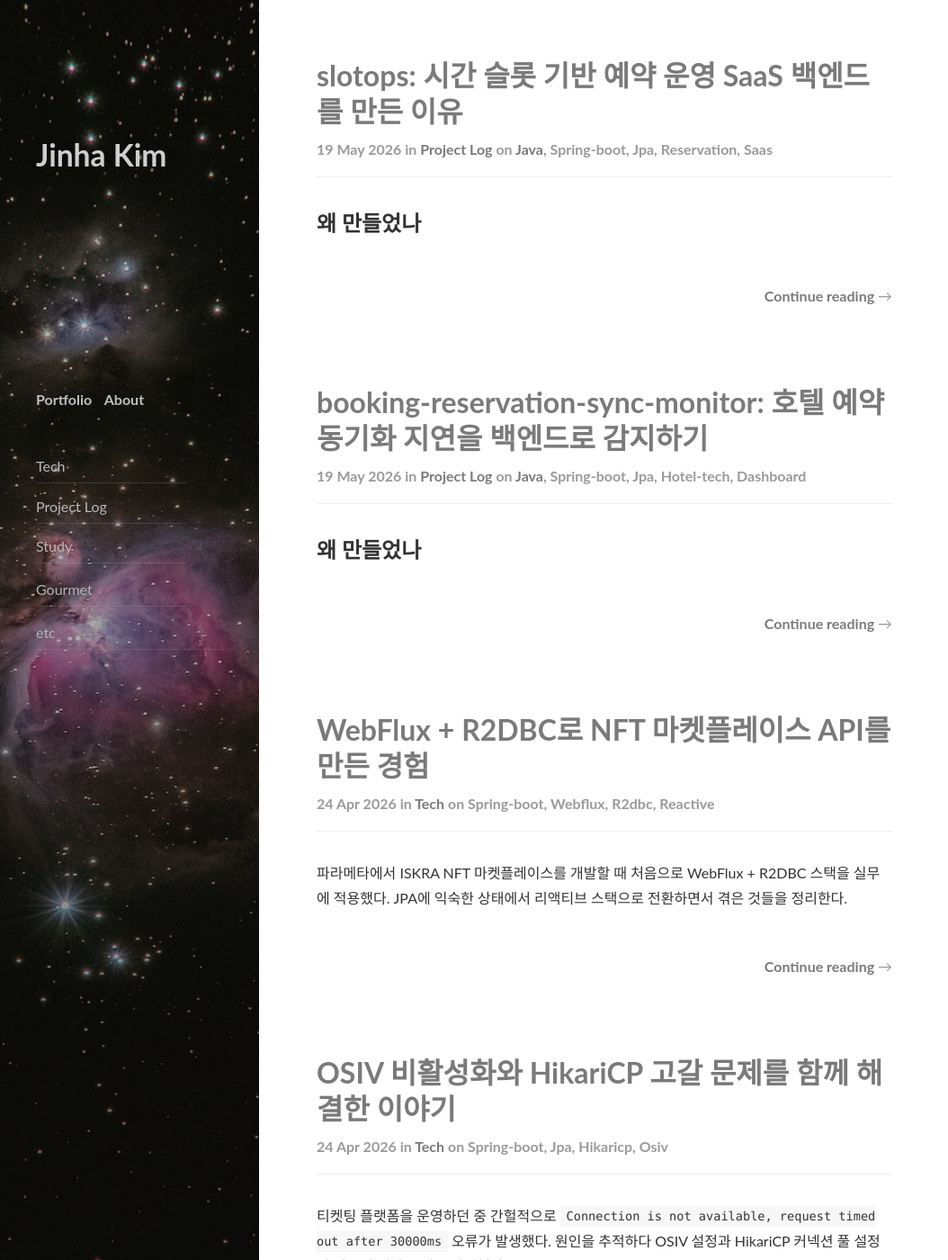
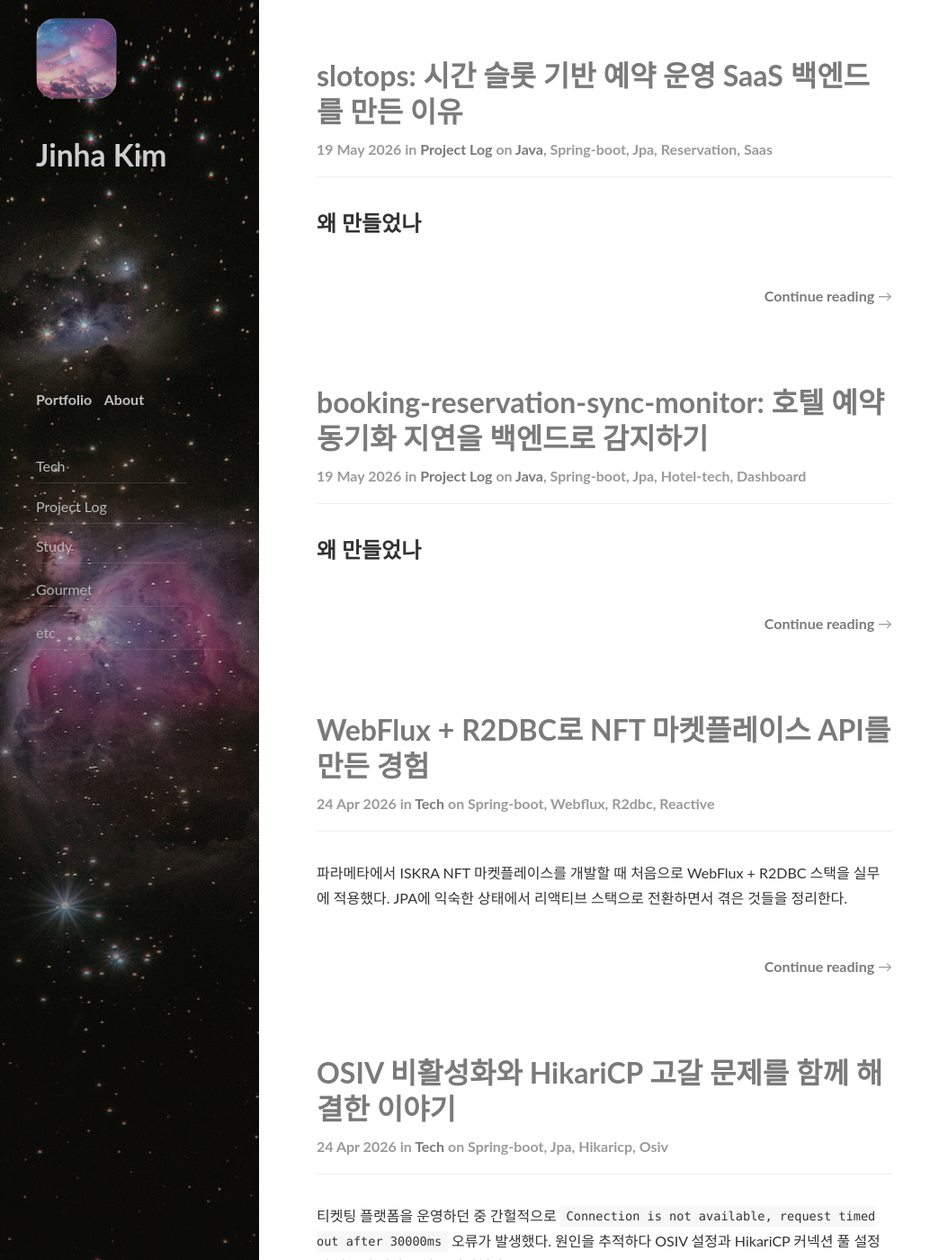
Before and after one commit to jean202/jean202.github.io, a Jekyll site: the page built from index.html, in a window 1280 px wide and 1400 px high. Shown: the whole window at 90% size, without its empty margins (0-1054 px from the left). Built offline with Jekyll 4.4.1, drawn with Linux system fonts in a browser that asks for light colours; nearby versions of some CDN libraries; the list of posts is cut into pages by our own code.

Commit message:
Force compositing layer on profile box to bypass ancestor paint clip
A JS test confirmed the rendering quirk: setting position:fixed on the
profile box restores the full image (square, all content), so the box
itself is fine — some ancestor in the Hydejack drawer/sidebar chain
clips the box's paint to roughly the top half. DevTools shows no
clip-path / mask / overflow:hidden on the box or its immediate parent
and the box's bounding rect is the full 89.59 × 89.59, so this looks
like a Chrome compositing quirk specific to this ancestor markup
(possibly related to the drawer JS failing to initialize and leaving
the layout in an unexpected state).

Add position:relative + isolation:isolate + transform:translateZ(0) to
force a new compositing layer and a fresh stacking context on the box.
That gets the box out of whatever paint context the ancestor is
applying, while staying in document flow.

Co-Authored-By: Claude Opus 4.7 <noreply@anthropic.com>

```diff
--- a/assets/css/hydejack.css
+++ b/assets/css/hydejack.css
@@ -361,14 +361,18 @@ input[type="checkbox"]:checked ~ ul{
 
 .sidebar-box--profile {
   /* Render the profile photo as a CSS background on the box itself.
-     The previous approach (object-fit: cover on the inner <img class="me">)
-     stopped working in a way DevTools couldn't explain: the element's
-     bounding rect was 89.59 × 89.59, computed object-fit was 'cover',
-     computed aspect-ratio was '1 / 1', yet only the top half rendered
-     the image content with the bottom half showing as page background.
-     Moving rendering to a background-image on the parent uses a simpler
-     paint path and works reliably. */
+     Confirmed via a JS test (moving the box to position:fixed renders the
+     full image correctly) that some ancestor in the Hydejack drawer/sidebar
+     chain clips the box's paint area to roughly the top half — DevTools
+     reports the box's rect as the full 89.59 × 89.59 and no ancestor has
+     clip-path/mask/overflow:hidden, yet the bottom half doesn't paint.
+     Forcing a new compositing layer + isolated stacking context with
+     translateZ + isolation gets the box out of whatever ancestor paint
+     context is doing the clipping. */
   display: block;
+  position: relative;
+  isolation: isolate;
+  transform: translateZ(0);
   width: 5.6rem;
   height: 5.6rem;
   margin: 0 0 1.05rem;
```
